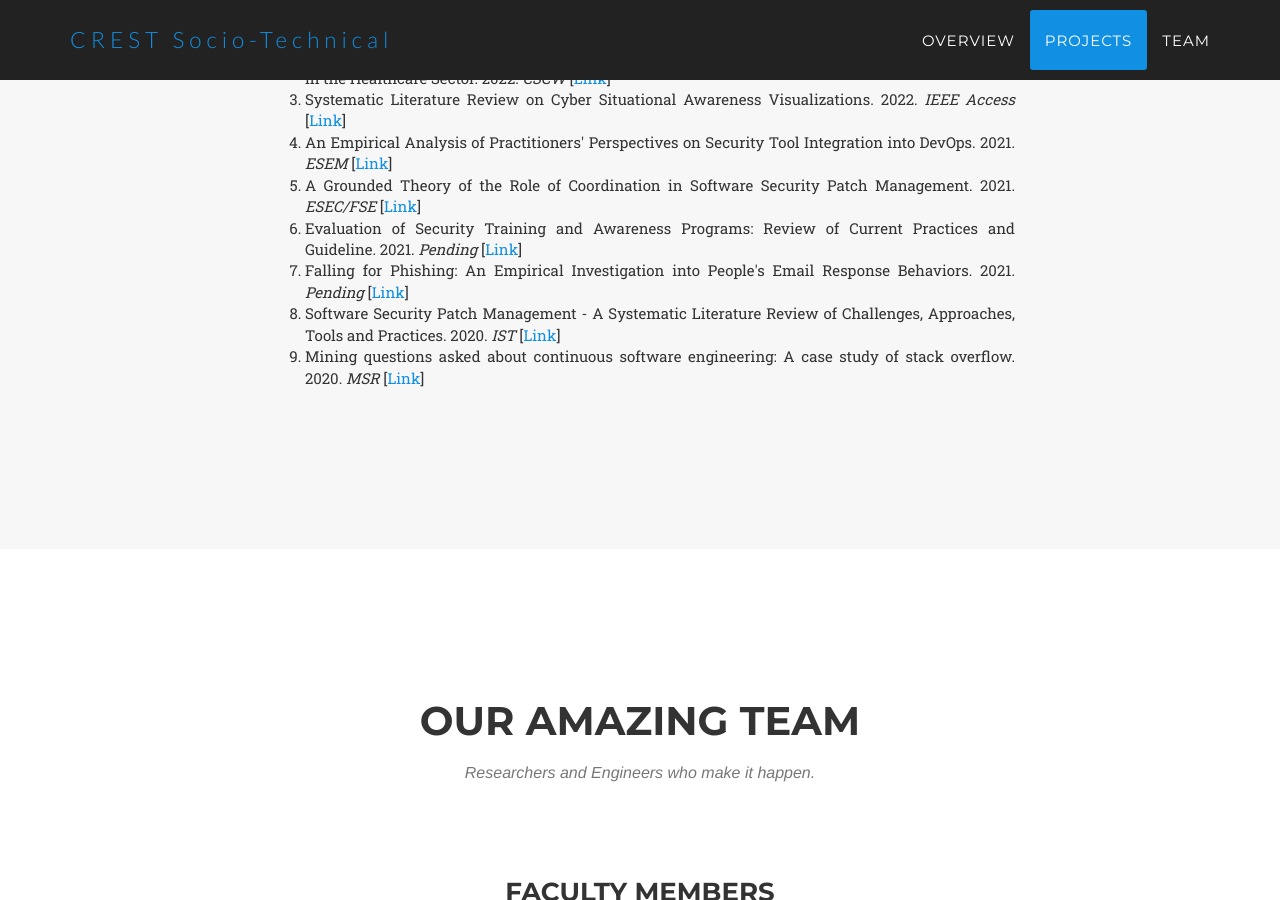
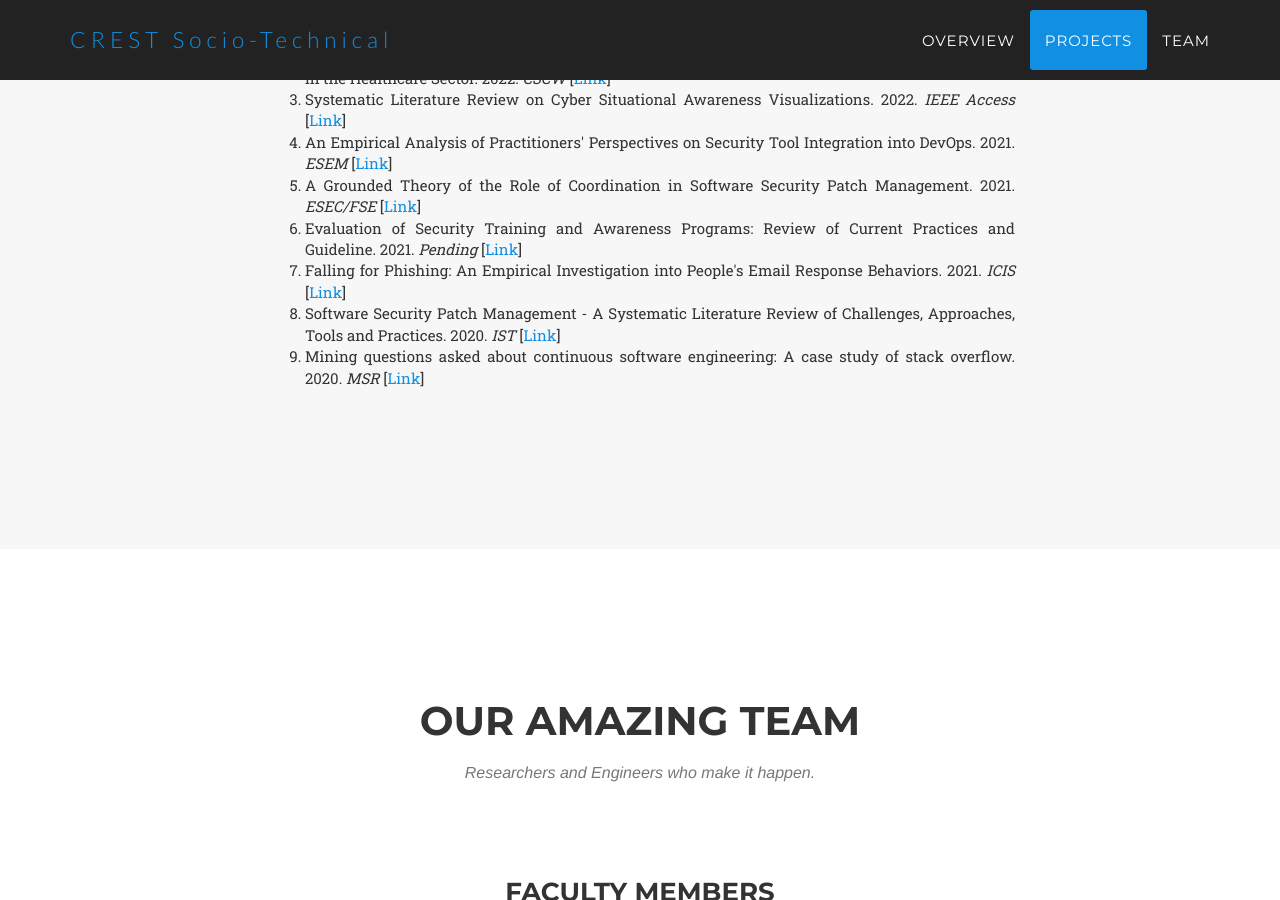
Before and after one commit to crest-socio-technical/crest-socio-technical.github.io, a Jekyll site: the page built from index.html, in a window 1280 px wide and 900 px high, scrolled down 3151 px. Built offline with Jekyll 4.4.1, drawn with Linux system fonts in a browser that asks for light colours; some web fonts are replaced.

Commit message:
Update publication.html

```diff
--- a/_includes/publication.html
+++ b/_includes/publication.html
@@ -16,7 +16,7 @@
                     <li>An Empirical Analysis of Practitioners' Perspectives on Security Tool Integration into DevOps. 2021. <i>ESEM</i> [<a href="https://dl.acm.org/doi/pdf/10.1145/3475716.3475776">Link</a>]</li>
                     <li>A Grounded Theory of the Role of Coordination in Software Security Patch Management. 2021. <i>ESEC/FSE</i> [<a href="https://dl.acm.org/doi/pdf/10.1145/3468264.3468595">Link</a>] </li>
 					<li>Evaluation of Security Training and Awareness Programs: Review of Current Practices and Guideline. 2021. <i>Pending</i> [<a href="https://arxiv.org/pdf/2112.06356">Link</a>] </li>
-          			<li>Falling for Phishing: An Empirical Investigation into People's Email Response Behaviors. 2021. <i>Pending</i> [<a href="https://arxiv.org/pdf/2108.04766">Link</a>] </li>
+          			<li>Falling for Phishing: An Empirical Investigation into People's Email Response Behaviors. 2021. <i>ICIS</i> [<a href="https://arxiv.org/pdf/2108.04766">Link</a>] </li>
 					<li>Software Security Patch Management - A Systematic Literature Review of Challenges, Approaches, Tools and Practices. 2020. <i>IST</i> [<a href="https://www.sciencedirect.com/science/article/pii/S0950584921002147">Link</a>] </li>
           			<li>Mining questions asked about continuous software engineering: A case study of stack overflow. 2020. <i>MSR</i> [<a href="https://dl.acm.org/doi/pdf/10.1145/3383219.3383224">Link</a>]</li>
                 </ol>
```
